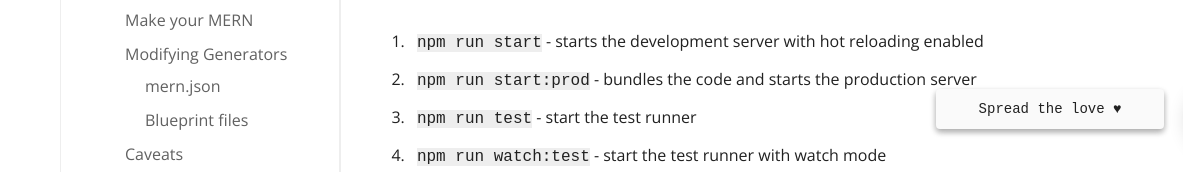
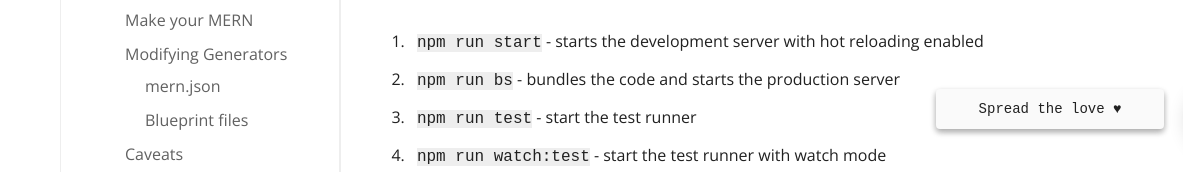
Before and after one commit to Hashnode/MERN-Website, a website: page documentation.html in a window 1280 px wide. Shown: the part 594-766 px from the top of the page, 0-1183 px from the left. Drawn offline with nearby package versions, Linux system fonts and the light colour scheme; files that its build step writes are made by us from their sources; a web font is replaced by a local one.

Commit message:
Update documentation.html

```diff
--- a/documentation.html
+++ b/documentation.html
@@ -100,7 +100,7 @@ npm start</code></pre>
               <h2 id="available-commands">Available Commands</h2>
               <ol>
                 <li><code>npm run start</code> - starts the development server with hot reloading enabled</li>
-                <li><code>npm run start:prod</code> - bundles the code and starts the production server</li>
+                <li><code>npm run bs</code> - bundles the code and starts the production server</li>
                 <li><code>npm run test</code> - start the test runner</li>
                 <li><code>npm run watch:test</code> - start the test runner with watch mode</li>
                 <li><code>npm run coverage</code> - generates test coverage report</li>
```
